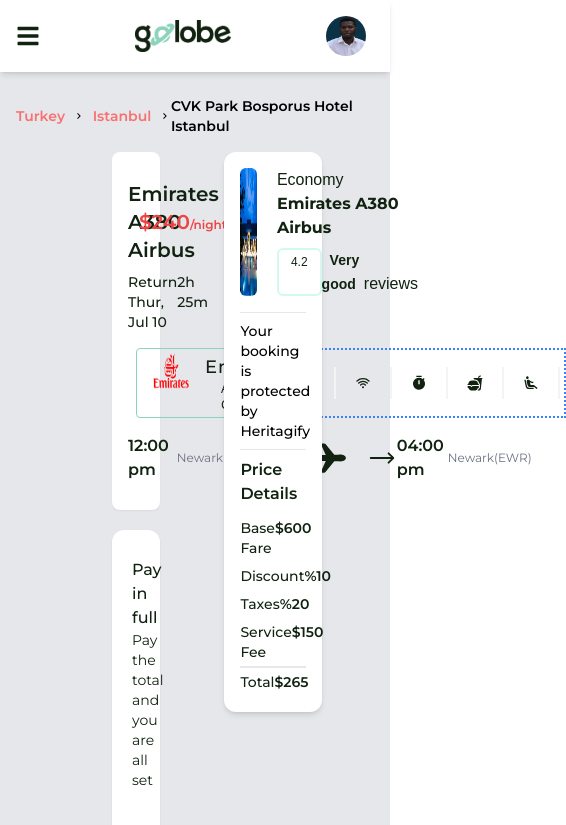
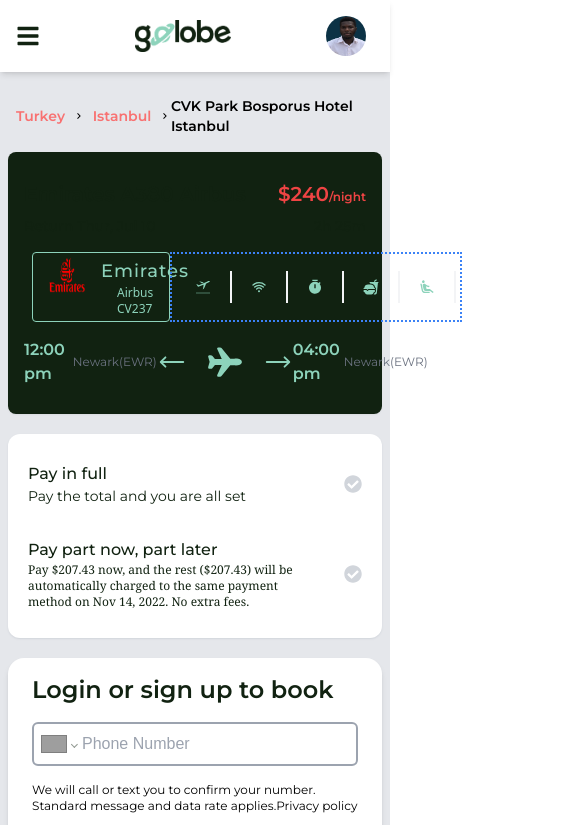
Before and after one commit to Heritagify/Travelling-Website, a React (Vite) app: page /flightBooking in a window 390 px wide. Shown: the top 825 px of the page, 566 px wide, since content can reach past the window. Built offline with nearby package versions, Linux system fonts and the light colour scheme; grey boxes are pictures that could not be loaded; some icons are missing; a web font is replaced by a local one.

Commit message:
working on responsiveness

```diff
--- a/src/FlightFlows/FlightBooking.jsx
+++ b/src/FlightFlows/FlightBooking.jsx
@@ -58,10 +58,10 @@ const FlightBooking = () => {
             <span className='text-red-400'>Istanbul </span> <MdOutlineChevronRight />
             CVK Park Bosporus Hotel Istanbul
             </p>
-        <div className='flex mx-12 mt-4 pb-14'>
+        <div className='md:flex mx-2 md:mx-12 mt-4 pb-14'>
         {/* ---------1-------- */}
-          <div className='w-3/5 px-16 space-y-5'>
-            <div className='bg-white shadow-sm p-4 py-7 rounded-lg text-blackGreen space-y-2'>
+          <div className='md:w-3/5 md:px-16 space-y-5'>
+            <div className='md:bg-white bg-blackGreen text-mintGreen md:text-blackGreen md:p-0 md:rounded-none shadow-sm p-4 py-7 rounded-lg space-y-2'>
               <div className='flex justify-between items-center font-monts'>
                 <p className='font-semibold text-xl text-blackGreen w-2/3'>Emirates A380 Airbus</p>
                 <p className='text-red-500 font-semibold text-xl'>$240<span className='text-xs'>/night</span></p>
--- a/src/FlightFlows/FlightDetail.jsx
+++ b/src/FlightFlows/FlightDetail.jsx
@@ -48,13 +48,8 @@ const FlightDetail = () => {
             <div className='md:flex justify-between mx-2 md:mx-20 my-5 bg-blackGreen text-mintGreen md:text-blackGreen md:bg-gray-100 p-4 md:p-0 rounded-lg md:rounded-none'>
             <div className='space-y-2'>
                 <div className='md:flex gap-3'>
-                <h1 className='font-semibold text-xl font-monts'>CVK Park Bolder Hotel Istanbul</h1>
-                <div className='flex gap-2 items-center'>
-                    <div className="flex text-xs text-red-400">
-                    <IoIosStar /><IoIosStar /><IoIosStar /><IoIosStar /><IoIosStar />
-                    </div>
-                    <p className="text-sm font-medium">5 star hotel</p>
-                </div>
+                <h1 className='font-semibold text-xl font-monts'>Emirates A380 Airbus</h1>
+
                 </div>
                 <span className='flex font-medium items-center text-sm gap-1'><FaLocationDot />Mokola main way Cad. No8, Istanbul 322237</span>
                 <div className="flex md:text-blackGreen items-center space-x-3 md:space-x-1 py-2 md:py-0">
```
